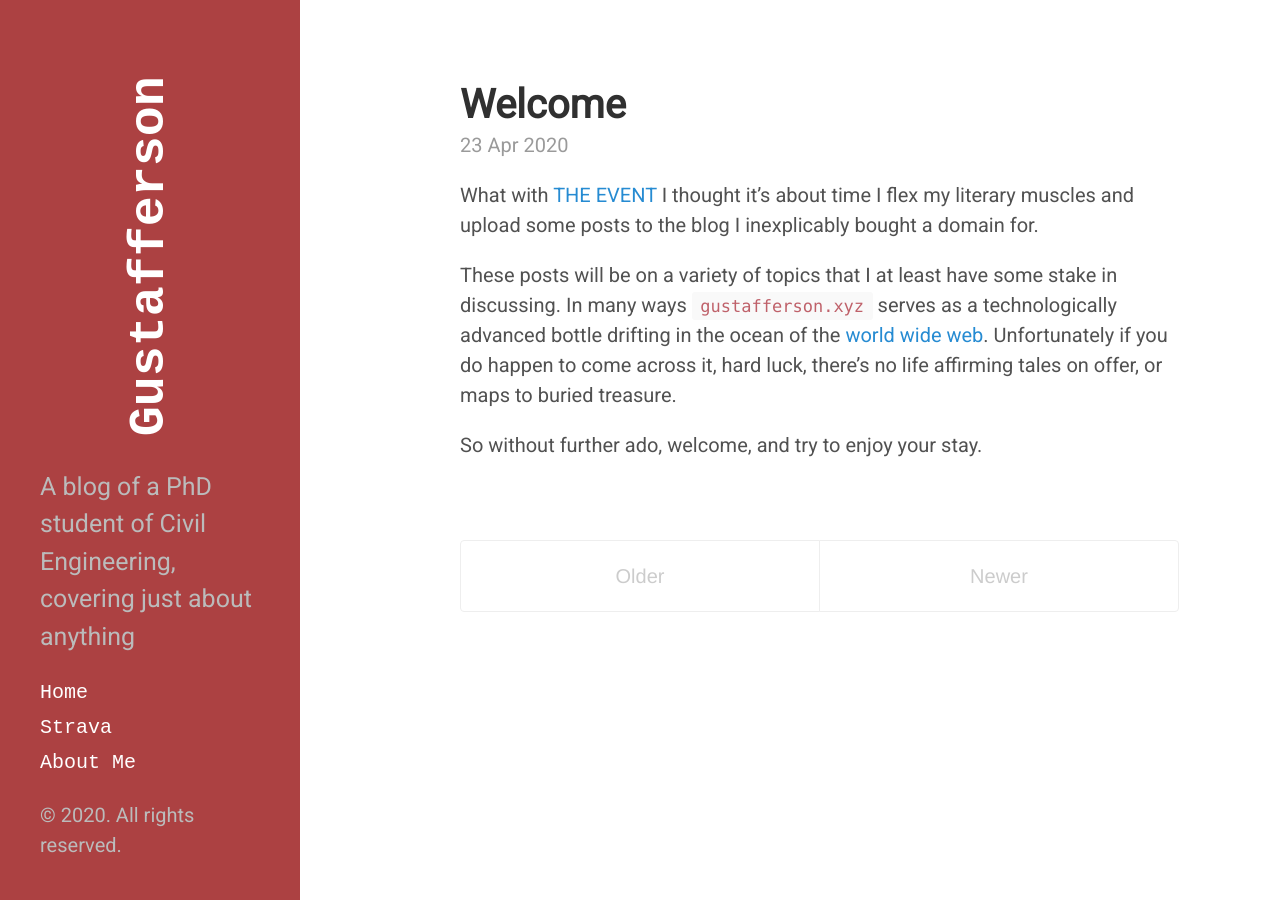
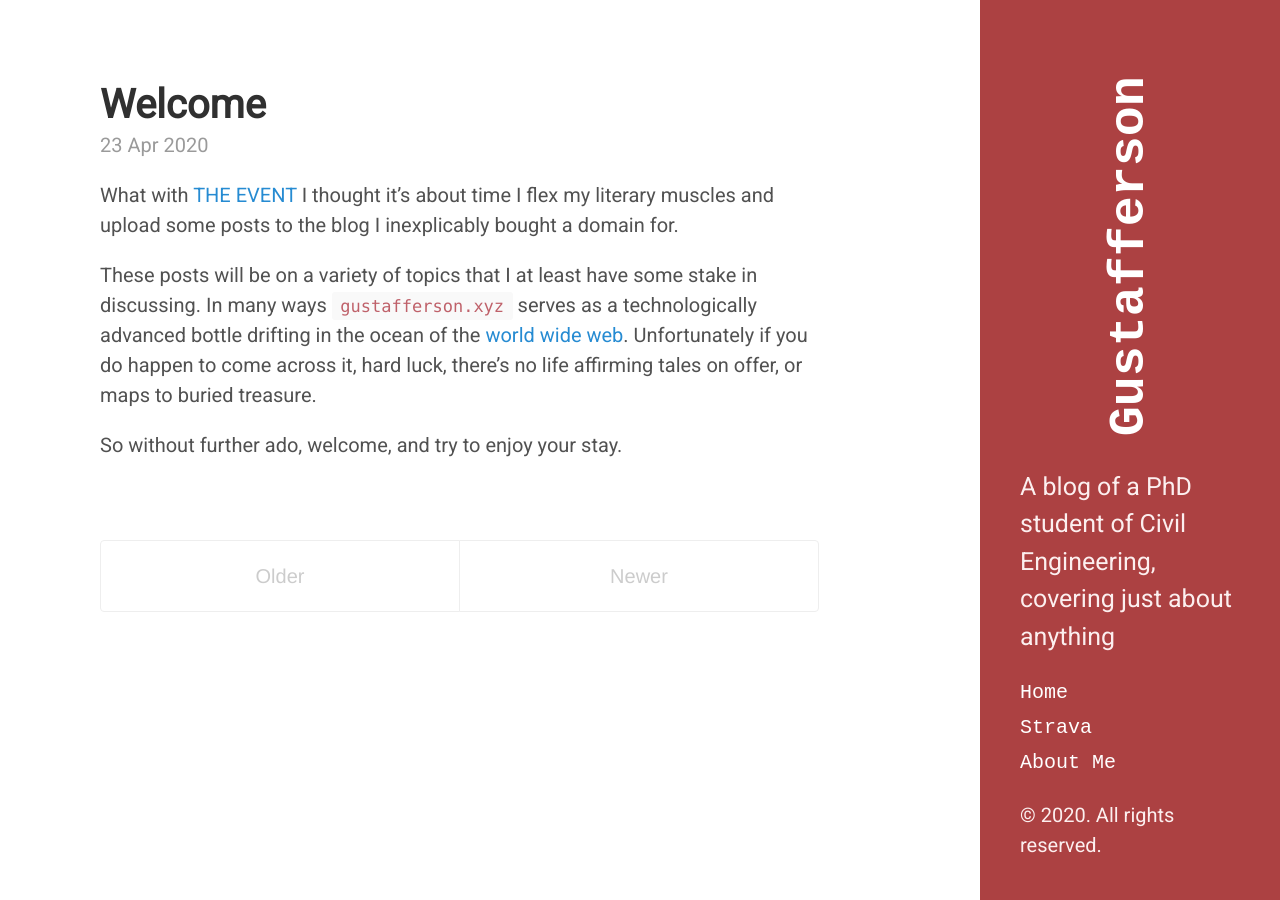
Before and after one commit to Gustafferson/gustafferson.github.io, a Jekyll site: the page built from index.html, in a window 1280 px wide. Built offline with Jekyll 4.4.1, drawn with Linux system fonts in a browser that asks for light colours; the list of posts is cut into pages by our own code.

Commit message:
changes to theme, using alternate sidebar

```diff
--- a/_layouts/default.html
+++ b/_layouts/default.html
@@ -3,7 +3,7 @@
 
   {% include head.html %}
 
-  <body>
+  <body class="layout-reverse">
 
     {% include sidebar.html %}
 
--- a/public/css/hyde.css
+++ b/public/css/hyde.css
@@ -56,7 +56,7 @@ html {
 .sidebar {
   text-align: center;
   padding: 2rem 1rem;
-  color: #bbb;
+  color: rgb(252, 239, 239);
   background-color: #ac4142;
 }
 @media (min-width: 48em) {
```
